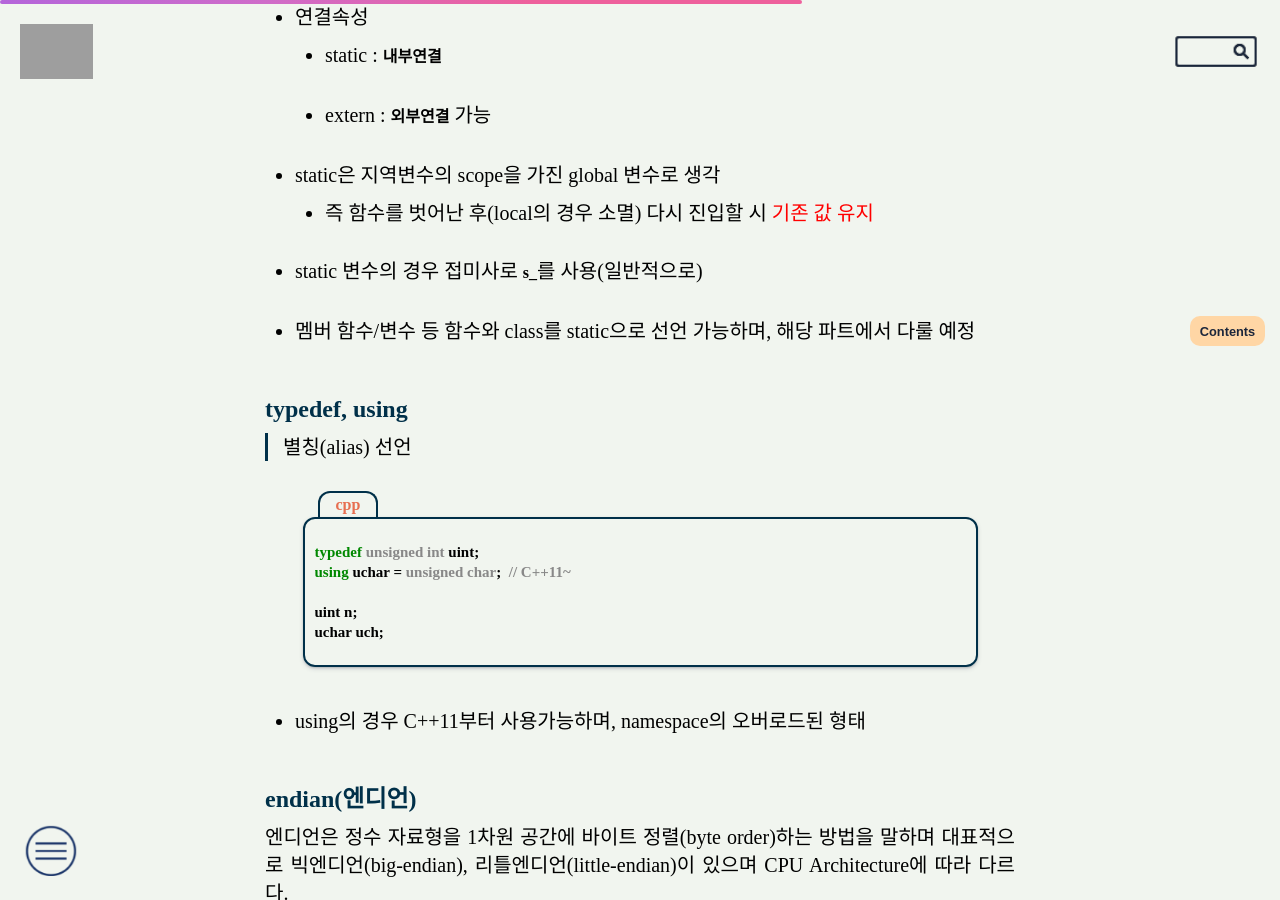
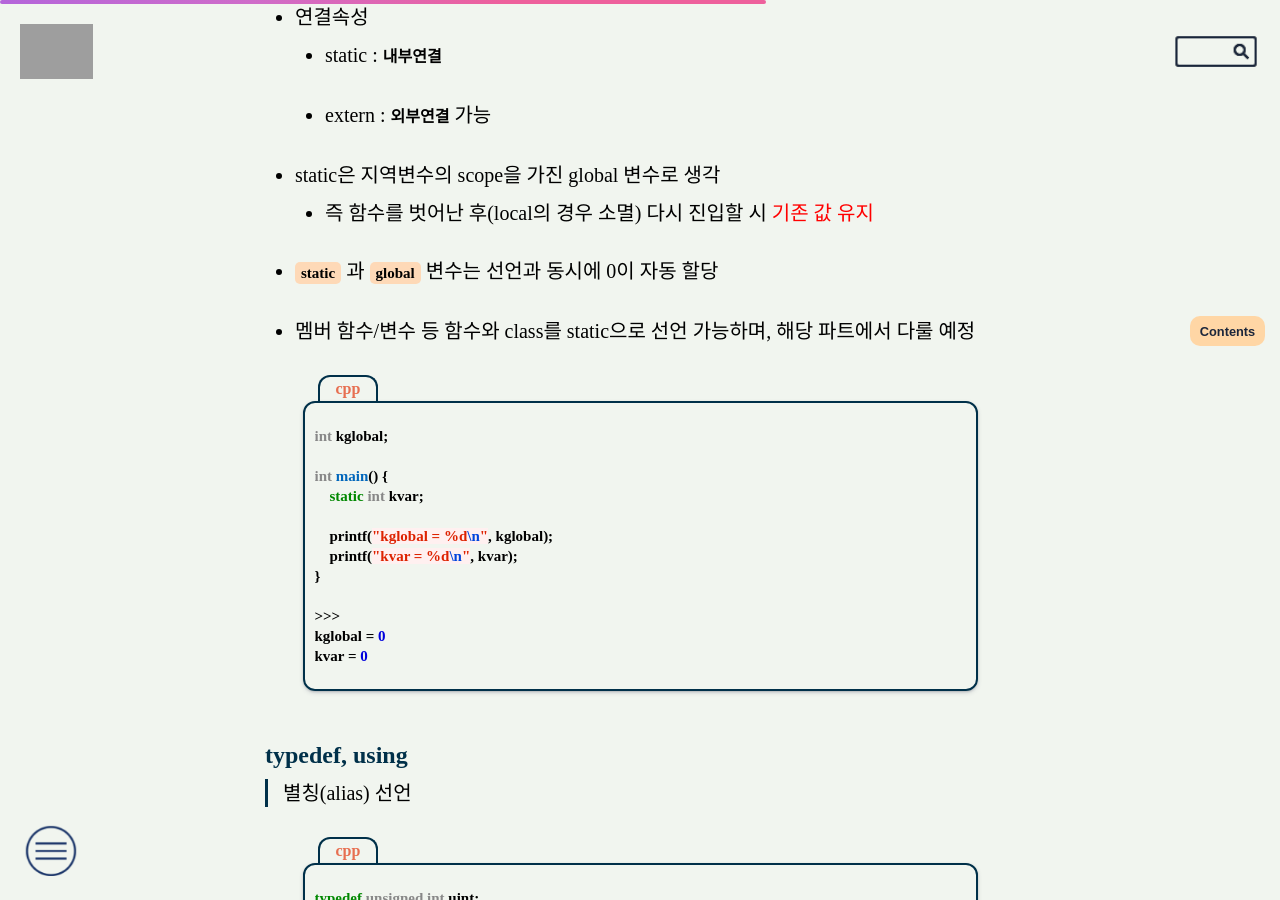
Before and after one commit to jhj1111/jhj1111.github.io, a Jekyll site: the page built from _posts/study_log/cpp/2025-06-07-TypesAndVariables.md, in a window 1280 px wide and 900 px high, scrolled down 4709 px. Built offline with Jekyll 4.4.1, drawn with Linux system fonts in a browser that asks for light colours; some web fonts are replaced; comment, search, counter and statistics services are not loaded; some of the changed text lies outside the part shown; grey boxes are pictures that could not be loaded.

Commit message:
fix(post): static,global 변수 내용 및 코드 설명 추가

````diff
--- a/_posts/study_log/cpp/2025-06-07-TypesAndVariables.md
+++ b/_posts/study_log/cpp/2025-06-07-TypesAndVariables.md
@@ -32,7 +32,7 @@ sticker: emoji//1f4aa
 
 > 정의한 자료형의 값을 저장할 수 있는 메모리 공간
 
-- 변수 $\subset$ 객체
+- 변수 $$\subset$$ 객체
     - 단 모든 class가 변수인건 아님(멤버 함수만 있는 경우)
 - 기능(특히 scope 범위)에 따른 분류
     - `static`, `const`, `dynamic`, `auto`, …
@@ -149,8 +149,23 @@ extern : compiler에게 **변수의 선언**을 명시
     - extern : **외부연결** 가능
 - static은 지역변수의 scope을 가진 global 변수로 생각
     - 즉 함수를 벗어난 후(local의 경우 소멸) 다시 진입할 시 <span style="color:rgb(255, 0, 0)">기존 값 유지</span>
-- static 변수의 경우 접미사로 **s_**를 사용(일반적으로)
+- `static` 과 `global` 변수는 선언과 동시에 0이 자동 할당
 - 멤버 함수/변수 등 함수와 class를 static으로 선언 가능하며, 해당 파트에서 다룰 예정
+
+```cpp
+int kglobal;
+
+int main() {
+    static int kvar;
+
+    printf("kglobal = %d\n", kglobal);
+    printf("kvar = %d\n", kvar);
+}
+
+>>>
+kglobal = 0
+kvar = 0
+```
 
 ## typedef, using
 
````
